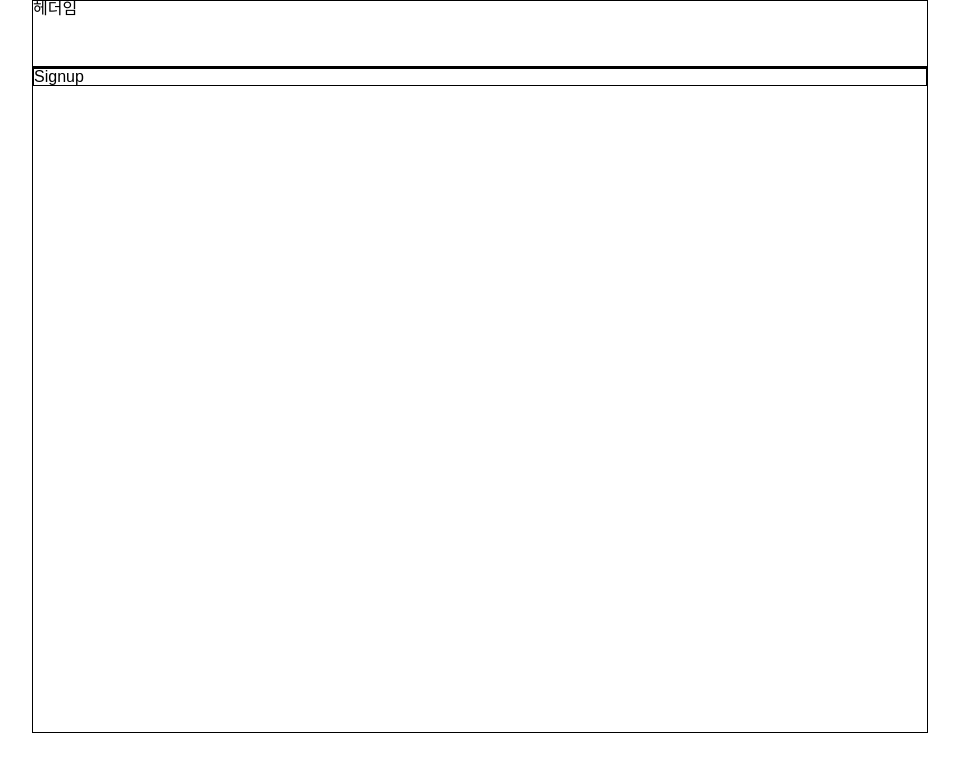
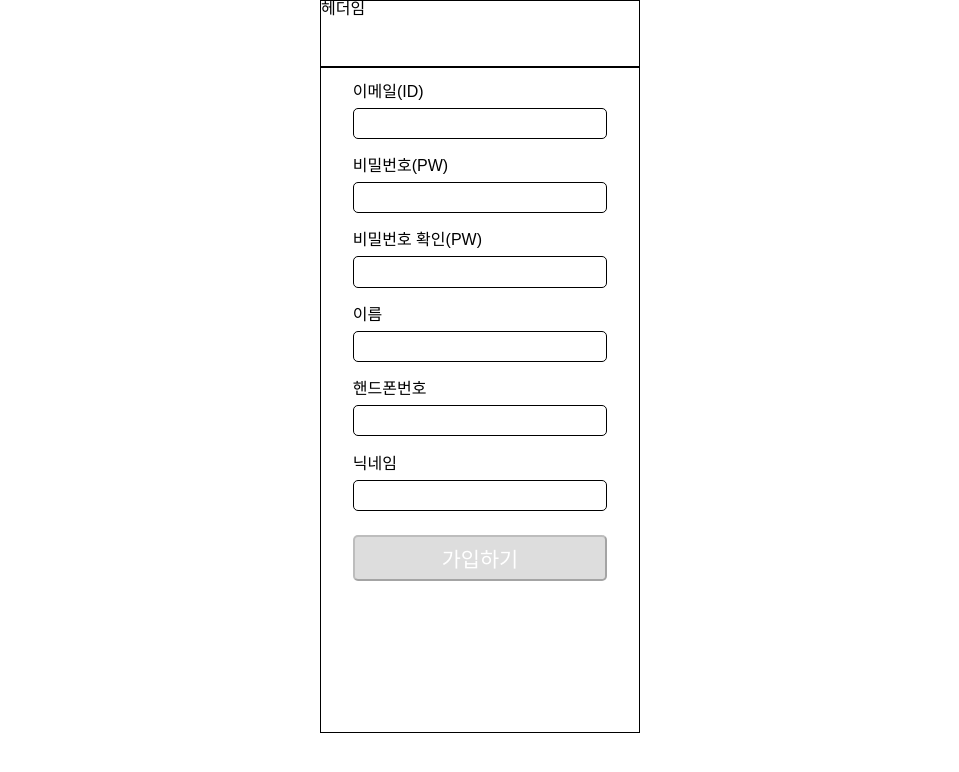
Before and after one commit to LeHiHo/FE_marketClone, a Next.js app: page /signup in a window 1280 px wide. Shown: the top 772 px of the page, without its empty margins (160-1119 px from the left). Built offline with nearby package versions, Linux system fonts and the light colour scheme; a web font is replaced by a local one.

Commit message:
design: add signup

```diff
--- a/package.json
+++ b/package.json
@@ -9,6 +9,7 @@
     "lint": "next lint"
   },
   "dependencies": {
+    "axios": "^1.5.1",
     "next": "13.5.4",
     "react": "^18",
     "react-dom": "^18",
--- a/src/app/signup/page.tsx
+++ b/src/app/signup/page.tsx
@@ -1,3 +1,153 @@
+'use client';
+import '@/styles/signup.scss';
+import React, { useEffect, useState } from 'react';
+// import axios from 'axios';
+
+interface FormData {
+  email: string;
+  password: string;
+  confirmPassword: string;
+  name: string;
+  phone: string;
+  nickname: string;
+}
+
 export default function Signup() {
-  return <main>Signup</main>;
+  const [formData, setFormData] = useState<FormData>({
+    email: '',
+    password: '',
+    confirmPassword: '',
+    name: '',
+    phone: '',
+    nickname: '',
+  });
+  const [isValid, setIsValid] = useState<boolean>(false);
+  const [errorMessage, setErrormessage] = useState<string>('');
+  useEffect(() => {
+    if (
+      formData.email &&
+      formData.password &&
+      formData.confirmPassword &&
+      formData.name &&
+      formData.phone &&
+      formData.nickname &&
+      formData.password === formData.confirmPassword
+    ) {
+      setIsValid(true);
+    } else {
+      setIsValid(false);
+    }
+    if (formData.password === formData.confirmPassword) {
+      setErrormessage('');
+    } else {
+      setErrormessage('비밀번호가 일치하지 않습니다.');
+    }
+  }, [
+    formData.email,
+    formData.password,
+    formData.confirmPassword,
+    formData.name,
+    formData.phone,
+    formData.nickname,
+  ]);
+
+  const handleInputChange = (e: React.ChangeEvent<HTMLInputElement>) => {
+    const { id, value } = e.target;
+    setFormData({ ...formData, [id]: value });
+
+    // const emailIsValid = ''; // 이메일 유효성 검사
+    // const passwordIsValid = ''; // 비밀번호 유효성 검사
+  };
+
+  const handleSubmit = async () => {
+    console.log(formData);
+    // try {
+    //   // 클라이언트에서 입력한 데이터를 서버로 전송
+    //   const response = await axios.post('/api/signup', formData);
+
+    //   // 서버로부터의 응답 처리
+    //   if (response.data.success) {
+    //     alert('회원가입이 성공적으로 완료되었습니다.');
+    //     // 필요한 리다이렉트 또는 다른 작업 수행
+    //   } else {
+    //     alert('회원가입에 실패했습니다.');
+    //   }
+    // } catch (error) {
+    //   console.error('회원가입 오류:', error);
+    //   alert('회원가입 중 오류가 발생했습니다.');
+    // }
+  };
+
+  return (
+    <form className="signup-form">
+      <label className="signup-form__label" htmlFor="email">
+        이메일(ID)
+      </label>
+      <input
+        value={formData.email}
+        onChange={handleInputChange}
+        id="email"
+        className="signup-form__input"
+        type="email"
+      />
+      <label className="signup-form__label" htmlFor="password">
+        비밀번호(PW)
+      </label>
+      <input
+        value={formData.password}
+        onChange={handleInputChange}
+        id="password"
+        className="signup-form__input"
+        type="password"
+      />
+      <label className="signup-form__label" htmlFor="confirmPassword">
+        비밀번호 확인(PW)
+      </label>
+      <input
+        value={formData.confirmPassword}
+        onChange={handleInputChange}
+        id="confirmPassword"
+        className="signup-form__input"
+        type="password"
+      />
+      <label className="signup-form__label" htmlFor="name">
+        이름
+      </label>
+      <input
+        value={formData.name}
+        onChange={handleInputChange}
+        id="name"
+        className="signup-form__input"
+        type="text"
+      />
+      <label className="signup-form__label" htmlFor="phone">
+        핸드폰번호
+      </label>
+      <input
+        value={formData.phone}
+        onChange={handleInputChange}
+        id="phone"
+        className="signup-form__input"
+        type="text"
+      />
+      <label className="signup-form__label" htmlFor="nickname">
+        닉네임
+      </label>
+      <input
+        value={formData.nickname}
+        onChange={handleInputChange}
+        id="nickname"
+        className="signup-form__input"
+        type="text"
+      />
+      <p className="signup-message">{errorMessage}</p>
+      <button
+        onClick={handleSubmit}
+        className="submit-button"
+        type="button"
+        disabled={!isValid}>
+        가입하기
+      </button>
+    </form>
+  );
 }
--- a/src/styles/globals.scss
+++ b/src/styles/globals.scss
@@ -16,8 +16,8 @@ html {
 }
 
 body {
-  min-height: 100vh;
-  width: 70vw;
+  height: 100vh;
+  width: 320px;
   margin: auto;
   display: grid;
   grid-template-rows: 1fr 10fr 1fr;
--- /dev/null
+++ b/src/styles/signup.scss
@@ -0,0 +1,44 @@
+@import './globals.scss';
+
+.signup-form {
+  width: 80%;
+  margin: 0 auto;
+  margin-top: 1rem;
+  margin-bottom: 1rem;
+  display: flex;
+  flex-direction: column;
+}
+
+.signup-form__label {
+  margin-bottom: 0.5rem;
+}
+
+.signup-form__input {
+  height: 1.7rem;
+  margin-bottom: 1.2rem;
+  padding-left: 0.4rem;
+  border: 1px solid #000;
+  border-radius: 5px;
+  font-size: 1rem;
+}
+
+.signup-message {
+  margin-bottom: 0.3rem;
+  color: #ff0000;
+  font-size: 0.8rem;
+}
+
+.submit-button {
+  width: 100%;
+  padding: 0.4rem;
+  font-size: 1.3rem;
+  font-weight: 500;
+  background-color: $main-color;
+  color: #fff;
+  border-radius: 5px;
+  cursor: pointer;
+}
+
+.submit-button:disabled {
+  background-color: #ddd;
+}
```
Also changed, not shown: 1 other file (tests, documents, lock files or other folders).
